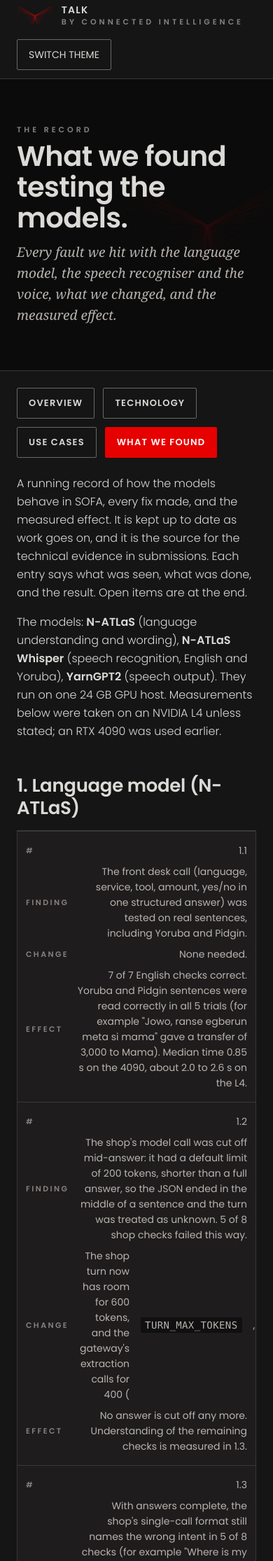
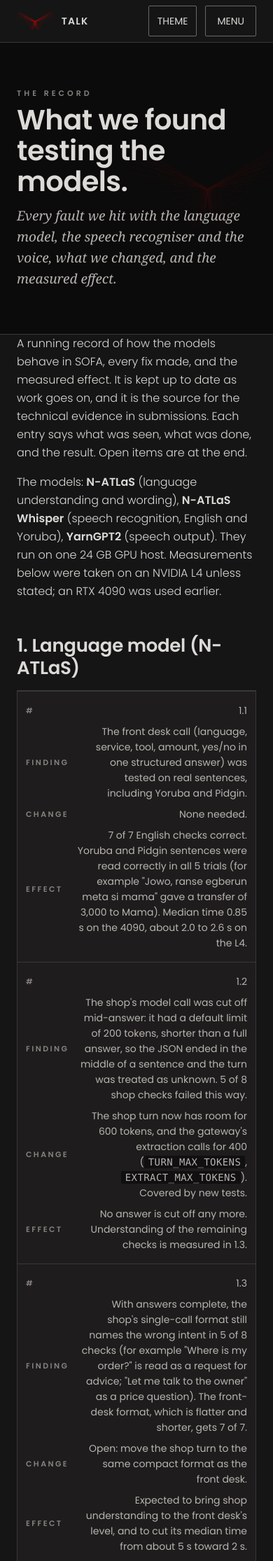
Before and after one commit to YakubuYinusaT/SOFA-Public, a FastAPI app: page /overview/findings in a window 390 px wide. Shown: the top 2230 px of the page at 70% size. Run offline with FastAPI, Linux system fonts and the light colour scheme.

Commit message:
Site: a menu across the top of every page, a header that stays in view, and a layout that works on phones and tablets
Co-Authored-By: Claude Sonnet 5.5 <noreply@anthropic.com>

```diff
--- a/sofa/routes/overview.py
+++ b/sofa/routes/overview.py
@@ -79,7 +79,7 @@ def markdown_to_html(md: str) -> str:
                 i += 1
             head, body = rows[0], [r for r in rows[2:]]
             th = "".join(f'<th scope="col">{inline(c)}</th>' for c in head)
-            trs = "".join("<tr>" + "".join(f'<td data-label="{html.escape(head[k] if k < len(head) else "", quote=True)}">{inline(c)}</td>' for k, c in enumerate(r)) + "</tr>" for r in body)
+            trs = "".join("<tr>" + "".join(f'<td data-label="{html.escape(head[k] if k < len(head) else "", quote=True)}"><span class="cell">{inline(c)}</span></td>' for k, c in enumerate(r)) + "</tr>" for r in body)
             out.append(f'<div class="tablewrap"><table class="responsive"><thead><tr>{th}</tr></thead><tbody>{trs}</tbody></table></div>')
         elif re.match(r"\d+\. ", line):
             items = []
@@ -96,32 +96,16 @@ def markdown_to_html(md: str) -> str:
     return "\n".join(out)
 
 
-DECK_SLIDE = re.compile(r"\d{1,3}\.jpg")
-
-
-def deck_dir(settings) -> Path:
-    return Path(settings.storage_dir).resolve() / "overview" / "deck"
-
-
-def deck_slides(settings) -> list[str]:
-    """The slide pictures (01.jpg, 02.jpg, ...) the team put in the deck folder on the server, in order. The deck is shown as pictures only, so a file
-    that could be edited or reused (a PowerPoint, a PDF) is never sent to a visitor."""
-    folder = deck_dir(settings)
-    if not folder.is_dir():
-        return []
-    return sorted((p.name for p in folder.iterdir() if p.is_file() and DECK_SLIDE.fullmatch(p.name)), key=lambda n: int(n.split(".")[0]))
-
-
 def deck_titles(settings, count: int) -> list[str]:
     """One line per slide from titles.txt in the deck folder, used as the slide's description for screen readers; 'Slide n' where a line is missing."""
-    path = deck_dir(settings) / "titles.txt"
+    path = ui.deck_dir(settings) / "titles.txt"
     lines = [l.strip() for l in path.read_text(encoding="utf-8").splitlines() if l.strip()] if path.is_file() else []
     return [lines[i] if i < len(lines) else f"Slide {i + 1}" for i in range(count)]
 
 
 def context(request: Request, **extra) -> dict:
     s = request.app.state.svc.settings
-    deck = len(deck_slides(s))
+    deck = len(ui.deck_slides(s))
     return {"request": request, "brand": "Talk", "footer_kind": "naic", "home_url": "/overview", "active": "", "s": s, "deck": deck,
             "story": video_embed(s.hub_story_video_url), "demo": video_embed(s.hub_demo_video_url),
             "has_watch": bool(s.hub_story_video_url or s.hub_demo_video_url or s.hub_audio_url or deck), "demo_page": s.demo_page_enabled, **extra}
@@ -156,7 +140,7 @@ NO_COPY = {"Cache-Control": "private, no-store", "Content-Disposition": "inline"
 def deck(request: Request, _=Depends(enabled)):
     """The pitch deck as a slide viewer: pictures only, nothing to download."""
     s = request.app.state.svc.settings
-    slides = deck_slides(s)
+    slides = ui.deck_slides(s)
     if not slides:
         raise HTTPException(404)
     return templates.TemplateResponse(request, "overview_deck.html", context(request, urls=[f"/overview/deck/{n}" for n in slides], titles=deck_titles(s, len(slides))),
@@ -167,8 +151,8 @@ def deck(request: Request, _=Depends(enabled)):
 def deck_slide(name: str, request: Request, _=Depends(enabled)):
     """One slide picture. The browser asks for it as an image inside the viewer; a slide address opened on its own in a tab is refused, and the
     answer says not to keep a copy. Anyone can still take a screenshot, but no editable file or full-quality original is ever sent."""
-    path = deck_dir(request.app.state.svc.settings) / name
-    if not DECK_SLIDE.fullmatch(name) or not path.is_file() or request.headers.get("sec-fetch-dest") == "document":
+    path = ui.deck_dir(request.app.state.svc.settings) / name
+    if not ui.DECK_SLIDE.fullmatch(name) or not path.is_file() or request.headers.get("sec-fetch-dest") == "document":
         raise HTTPException(404)
     return FileResponse(path, media_type="image/jpeg", headers=NO_COPY)
 
--- a/sofa/web/static/ci.css
+++ b/sofa/web/static/ci.css
@@ -116,13 +116,28 @@ main > h3 { margin: var(--space-6) 0 var(--space-3); }
 .nav a:hover { color: var(--text-primary); }
 .nav a[aria-current="page"] { color: var(--text-primary); border-bottom-color: var(--signal); } /* the one place red marks position rather than something live */
 @media (min-width: 1500px) { .nav { order: 2; flex-basis: auto; border-top: 0; } .bar .tools { order: 3; } }
+/* the header stays at the top of the screen while a page is read, so the menu is always one tap away (on a laptop-sized window the menu is a second row, so the header then scrolls away) */
+.site-header.sticky { position: sticky; top: 0; }
+html { scroll-padding-top: var(--space-9); } /* a link to a place further down the page lands below the header, not under it */
+@media (min-width: 1024px) and (max-width: 1499px) { .site-header.sticky { position: relative; } }
 @media (max-width: 1023px) {
-  .bar .tools { order: 4; flex-basis: 100%; margin-left: 0; flex-wrap: wrap; padding-bottom: var(--space-3); }
-  .menu-toggle { margin-left: auto; }
+  .site-header.sticky { max-height: 100vh; overflow-y: auto; }
+  .site-header .bar { flex-wrap: wrap; row-gap: 0; }
+  .brand { flex: 1 1 auto; min-width: 0; }
+  .bar .tools { order: 2; flex: none; margin-left: 0; flex-wrap: nowrap; padding-bottom: 0; }
+  .menu-toggle { order: 3; margin-left: 0; }
   .js .menu-toggle { display: inline-flex; }
+  .nav { order: 4; }
   .js .nav { display: none; flex-direction: column; align-items: stretch; gap: 0; padding-bottom: var(--space-3); }
   .js .nav.open { display: flex; }
   .nav a { border-bottom: 1px solid var(--border-hairline); }
+  .nav a[aria-current="page"] { border-bottom-color: var(--border-hairline); box-shadow: inset 3px 0 0 var(--signal); padding-left: var(--space-3); }
+}
+/* a small phone: the line under the name goes, and the buttons shrink, so the name, the theme button and the menu button fit on one row */
+@media (max-width: 479px) {
+  .brand .by { display: none; }
+  .bar .tools button.small, .bar .tools .btn.small { padding: 0 var(--space-3); }
+  .site-header .bar { gap: var(--space-2) var(--space-3); }
 }
 
 /* ---- buttons: three ranks and one shape ---- */
@@ -174,6 +189,8 @@ table { border-collapse: collapse; width: 100%; font-size: 14px; line-height: 22
 th { background: var(--surface-sunken); font-size: 11px; line-height: 14px; letter-spacing: 2.4px; text-transform: uppercase; font-weight: 600; color: var(--text-muted); text-align: left; padding: var(--space-3); white-space: nowrap; }
 td { padding: var(--space-3); border-top: 1px solid var(--border-hairline); vertical-align: top; color: var(--text-secondary); }
 td b, td strong { color: var(--text-primary); font-weight: 600; }
+code { overflow-wrap: anywhere; }
+td .cell { min-width: 0; overflow-wrap: anywhere; } /* a cell that mixes words with bold or code stays one block of text when the table becomes cards */
 tbody tr:hover td { background: var(--surface-sunken); }
 caption { text-align: left; padding: var(--space-3); color: var(--text-muted); font-size: 12px; }
 td.empty, .empty-state { color: var(--text-muted); font-style: normal; }
--- a/sofa/web/templates/base.html
+++ b/sofa/web/templates/base.html
@@ -8,30 +8,42 @@
 <link rel="icon" href="/static/ci-mark-red.png" type="image/png">
 <link rel="preload" href="/static/fonts/poppins-300.woff2" as="font" type="font/woff2" crossorigin>
 <link rel="preload" href="/static/fonts/poppins-600.woff2" as="font" type="font/woff2" crossorigin>
-<link rel="stylesheet" href="/static/ci.css">
+<link rel="stylesheet" href="/static/ci.css?v={{ asset_v }}">
 <script>try{var t=localStorage.getItem("ci-theme");if(t==="light"||t==="dark")document.documentElement.setAttribute("data-theme",t)}catch(e){}</script>
-<script src="/static/ci.js" defer></script>
+<script src="/static/ci.js?v={{ asset_v }}" defer></script>
 {% block head %}{% endblock %}
 </head>
 <body>
 <a class="skip-link" href="#main">Skip to main content</a>
-<header class="site-header">
+{% set kind = footer_kind|default("internal") %}
+{% set console = active is defined and active != "" %}
+{% set site = [] if console else site_nav(kind, request) %}
+{% set back = site_home(kind, request) if console else none %}
+<header class="site-header{{ ' sticky' if kind != 'internal' else '' }}">
   <div class="frame"><div class="bar">
     <a class="brand" href="{{ home_url|default('/admin/home') }}" aria-label="{{ brand|default('SOFA admin') }}: home">
       <img src="/static/ci-mark-red.png" width="52" height="26" alt="">
       <span><span class="name">{{ brand|default("SOFA admin") }}</span><span class="by">by Connected Intelligence</span></span>
     </a>
-    {% if active is defined and active != "" %}
+    {% if site %}
+    <button class="menu-toggle ghost small" type="button" data-menu-toggle aria-expanded="false" aria-controls="site-nav">Menu</button>
+    <nav class="nav" id="site-nav" aria-label="Pages of this site">
+      {% for label, href, here in site %}
+        <a href="{{ href }}"{% if here %} aria-current="page"{% endif %}{% if not href.startswith('/') %} rel="noopener"{% endif %}>{{ label }}</a>
+      {% endfor %}
+    </nav>
+    {% elif console %}
     <button class="menu-toggle ghost small" type="button" data-menu-toggle aria-expanded="false" aria-controls="site-nav">Menu</button>
     <nav class="nav" id="site-nav" aria-label="Console sections">
       {% for key, label, href in nav_items|default([("home","Home","/admin/home"),("dashboard","Dashboard","/admin"),("merchants","Merchants","/admin/merchants"),("orders","Orders","/admin/orders"),("handoffs","Handoffs","/admin/handoffs"),("calls","Calls","/admin/calls"),("label","Label","/admin/label"),("metrics","Metrics","/admin/metrics"),("languages","Languages","/admin/languages")]) %}
         <a href="{{ href }}" {% if active == key %}aria-current="page"{% endif %}>{{ label }}</a>
       {% endfor %}
+      {% if back %}<a href="{{ back[1] }}">{{ back[0] }}</a>{% endif %}
     </nav>
     {% endif %}
     <div class="tools">
       {% if footer_kind|default("internal") == "internal" %}<a class="btn ghost small" href="/admin/home">Admin home</a>{% endif %}
-      <button class="ghost small" type="button" data-theme-toggle aria-pressed="false" title="Switch between the dark theme (Ink) and the light theme (Paper)">Switch theme</button>
+      <button class="ghost small" type="button" data-theme-toggle aria-pressed="false" title="Switch between the dark theme (Ink) and the light theme (Paper)" aria-label="Switch between the dark theme and the light theme">Theme</button>
       {% if active is defined and active != "" %}
       <form class="inline" method="post" action="{{ logout_url|default('/admin/logout') }}"><input type="hidden" name="csrf" value="{{ csrf }}"><button class="ghost small">Log out</button></form>
       {% endif %}
--- a/sofa/web/templates/overview.html
+++ b/sofa/web/templates/overview.html
@@ -18,7 +18,6 @@
 {% endblock %}
 
 {% block body %}
-{% set here = "home" %}{% include "overview_nav.html" %}
 
 {% set n = namespace(v=1) %}
 {% macro media(m, title, note, button) -%}
--- a/sofa/web/templates/overview_findings.html
+++ b/sofa/web/templates/overview_findings.html
@@ -12,6 +12,5 @@
 {% endblock %}
 
 {% block body %}
-{% set here = "findings" %}{% include "overview_nav.html" %}
 {{ body|safe }}
 {% endblock %}
--- a/sofa/web/templates/overview_nav.html
+++ /dev/null
@@ -1,8 +0,0 @@
-<nav class="actions" aria-label="Overview pages" style="display:flex;flex-wrap:wrap;gap:var(--space-3);margin:var(--space-5) 0">
-  <a class="btn {{ '' if here == 'home' else 'ghost' }} small" href="/overview">Overview</a>
-  <a class="btn {{ '' if here == 'technology' else 'ghost' }} small" href="/overview/technology">Technology</a>
-  <a class="btn {{ '' if here == 'cases' else 'ghost' }} small" href="/overview/use-cases">Use cases</a>
-  <a class="btn {{ '' if here == 'findings' else 'ghost' }} small" href="/overview/findings">What we found</a>
-  {% if demo_page %}<a class="btn ghost small" href="/demo">Live demo</a>{% endif %}
-  {% if deck %}<a class="btn {{ '' if here == 'deck' else 'ghost' }} small" href="/overview/deck">Pitch deck</a>{% elif s.hub_deck_url %}<a class="btn ghost small" href="{{ s.hub_deck_url }}" rel="noopener">Pitch deck</a>{% endif %}
-</nav>
--- a/sofa/web/templates/overview_technology.html
+++ b/sofa/web/templates/overview_technology.html
@@ -13,7 +13,6 @@
 {% endblock %}
 
 {% block body %}
-{% set here = "technology" %}{% include "overview_nav.html" %}
 
 {{ rule(1, "What happens in a call") }}
 <div class="tablewrap"><table class="responsive">
--- a/sofa/web/templates/overview_use_cases.html
+++ b/sofa/web/templates/overview_use_cases.html
@@ -13,7 +13,6 @@
 {% endblock %}
 
 {% block body %}
-{% set here = "cases" %}{% include "overview_nav.html" %}
 
 {{ rule(1, "The services") }}
 <div class="cols three">
```
Also changed, not shown: sofa/web/templates/demo.html (+15 -1 lines), sofa/web/templates/overview_deck.html (+15 -4 lines), sofa/web/ui.py (+59 -0 lines), tests/test_hub_and_design.py (+3 -2 lines), tests/test_overview.py (+59 -0 lines).
